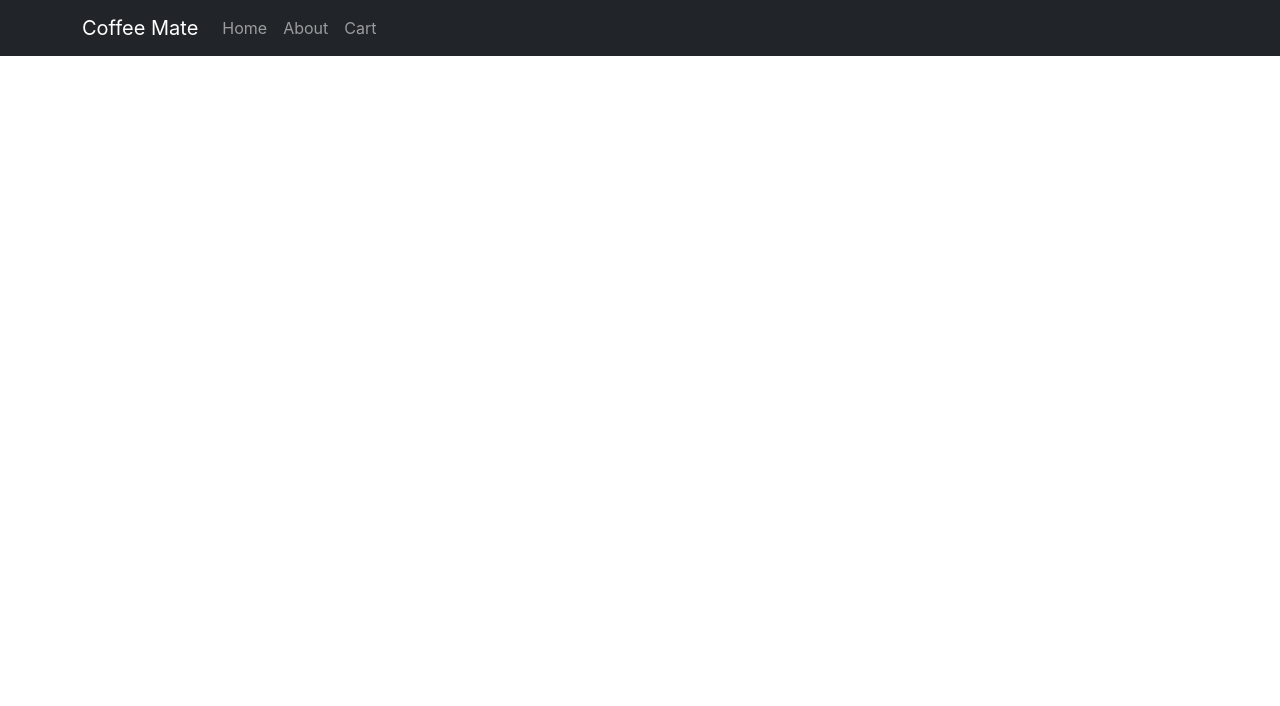
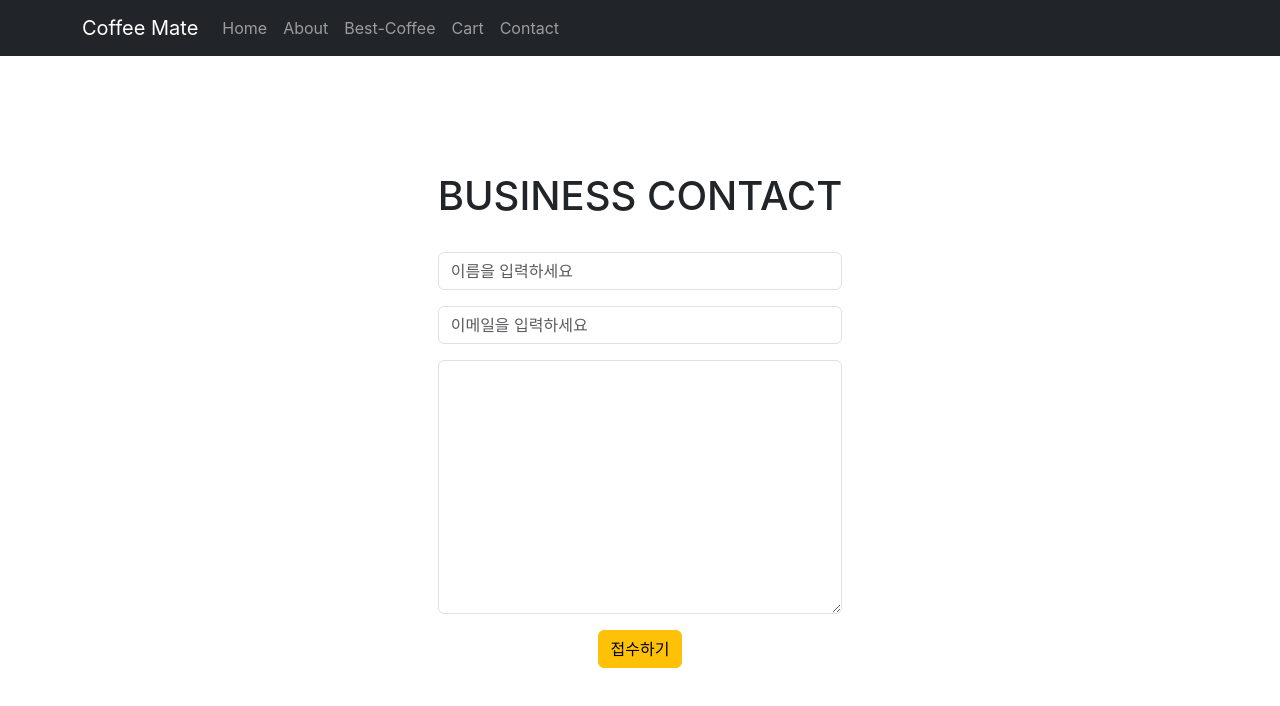
Before and after one commit to BVBFD/programmers-react-basic-todo, a React (Create React App) app: page /contact in a window 1280 px wide. Shown: the top 706 px of the page. Built offline with nearby package versions, Linux system fonts and the light colour scheme.

Commit message:
Feat(contact): contact 페이지 ui 구현

```diff
--- a/db.json
+++ b/db.json
@@ -72,5 +72,28 @@
       "content": "[리저브 전용음료] 리저브 콜드 브루, 바닐라 아이스크림, 몰트가 블렌딩된 리저브만의 쉐이크",
       "price": 4600
     }
+  ],
+  "bestcoffees": [
+    {
+      "id": 4,
+      "rank": 1,
+      "title": "돌체라떼",
+      "content": "스타벅스의 다른 커피 음료보다 더욱 깊은 커피의 맛과 향에 깔끔한 무지방 우유와 부드러운 돌체 시럽이 들어간 음료로 달콤하고 진한 커피 라떼",
+      "price": 5500
+    },
+    {
+      "id": 9,
+      "rank": 2,
+      "title": "민트콜드브루",
+      "content": "상쾌한 민트향 시럽과 잘게 갈린 얼음이 어우러져 시원함이 강렬하게 느껴지는 리저브만의 콜드 브루 음료",
+      "price": 4500
+    },
+    {
+      "id": 8,
+      "rank": 3,
+      "title": "여수 바다 유자 블렌디드",
+      "content": "맑고 깨끗한 여수 경도의 낮 바다 풍경을 형상화한 음료로 상큼하게 즐길 수 있는 유자 블렌디드 음료 (유자:국내산)",
+      "price": 4600
+    }
   ]
 }
--- a/package.json
+++ b/package.json
@@ -13,6 +13,7 @@
     "@types/react-dom": "^18.2.18",
     "axios": "^1.6.7",
     "bootstrap": "^5.3.2",
+    "concurrently": "^8.2.2",
     "json-server": "^1.0.0-alpha.23",
     "react": "^18.2.0",
     "react-bootstrap": "^2.10.0",
@@ -25,7 +26,9 @@
     "web-vitals": "^2.1.4"
   },
   "scripts": {
-    "start": "concurrently \"npx json-server db.json --port 8080\" \"react-scripts start\"",
+    "start": "concurrently \"npm run dev:client\" \"npm run dev:server\"",
+    "dev:client": "react-scripts start",
+    "dev:server": "npx json-server db.json --port 8080",
     "build": "react-scripts build",
     "test": "react-scripts test",
     "eject": "react-scripts eject"
--- a/src/App.tsx
+++ b/src/App.tsx
@@ -6,6 +6,8 @@ import Detail from "./pages/Detail/Detail";
 import About from "./pages/About/About";
 import { createContext, useContext, useMemo, useState } from "react";
 import Cart from "./pages/Cart/Cart";
+import BestCoffee from "./pages/BestCoffee/BestCoffee";
+import Contact from "./pages/Contact/Contact";
 
 const ContextStorage = createContext<ContextStorageType>({
   stock: 0,
@@ -39,7 +41,9 @@ function App() {
           <Nav className="me-auto">
             <Nav.Link onClick={() => navigate("/")}>Home</Nav.Link>
             <Nav.Link onClick={() => navigate("/about")}>About</Nav.Link>
+            <Nav.Link onClick={() => navigate("/best")}>Best-Coffee</Nav.Link>
             <Nav.Link onClick={() => navigate("/cart")}>Cart</Nav.Link>
+            <Nav.Link onClick={() => navigate("/contact")}>Contact</Nav.Link>
           </Nav>
         </Container>
       </Navbar>
@@ -56,6 +60,8 @@ function App() {
           }
         />
         <Route path="/cart" element={<Cart />} />
+        <Route path="/best" element={<BestCoffee />} />
+        <Route path="/contact" element={<Contact />} />
       </Routes>
     </div>
   );
--- /dev/null
+++ b/src/pages/BestCoffee/BestCoffee.tsx
@@ -0,0 +1,45 @@
+import axios from "axios";
+import { useEffect, useState } from "react";
+
+const BestCoffee = () => {
+  const [bestCoffees, setBestCoffees] = useState<BestCoffeeType[]>();
+
+  const getBestCoffeesData = async () => {
+    try {
+      const { data } = await axios.get(`http://localhost:8080/bestcoffees`);
+      setBestCoffees(data);
+    } catch (error) {
+      console.log(error);
+    }
+  };
+
+  useEffect(() => {
+    getBestCoffeesData();
+  }, []);
+
+  console.log(bestCoffees);
+
+  return (
+    <div className="container">
+      <div className="board">
+        {bestCoffees?.map((coffee: BestCoffeeType) => (
+          <div key={coffee.rank}>
+            <h1>{coffee.rank}위</h1>
+            <img
+              src={
+                process.env.PUBLIC_URL +
+                "/images/" +
+                `coffee${parseInt(`${coffee?.id}`) + 1}.jpg`
+              }
+              alt={`coffee${coffee?.id}`}
+              width="80%"
+            />
+            <h4>{coffee.title}</h4>
+          </div>
+        ))}
+      </div>
+    </div>
+  );
+};
+
+export default BestCoffee;
--- a/src/pages/Cart/Cart.tsx
+++ b/src/pages/Cart/Cart.tsx
@@ -1,8 +1,8 @@
 import { Table } from "react-bootstrap";
 import { useDispatch, useSelector } from "react-redux";
 import { RootStateType, plusCount, minusCount } from "../../Redux/store";
+
 const Cart = () => {
-  const { user } = useSelector((state: RootStateType) => state);
   const { cart } = useSelector((state: RootStateType) => state.cart);
   const dispatch = useDispatch();
 
--- /dev/null
+++ b/src/pages/Contact/Contact.tsx
@@ -0,0 +1,41 @@
+const Contact = () => {
+  return (
+    <div
+      className="container"
+      style={{
+        display: "flex",
+        justifyContent: "center",
+        alignItems: "center",
+        height: "85vh",
+      }}
+    >
+      <div className="board">
+        <h1>BUSINESS CONTACT</h1>
+        <br />
+        <form action="" method="">
+          <div className="form-group">
+            <input
+              type="text"
+              className="form-control"
+              placeholder="이름을 입력하세요"
+            />
+            <p></p>
+            <input
+              type="text"
+              className="form-control"
+              placeholder="이메일을 입력하세요"
+            />
+            <p></p>
+            <textarea className="form-control" rows={10}></textarea>
+            <p></p>
+          </div>
+          <button type="submit" className="btn btn-warning">
+            접수하기
+          </button>
+        </form>
+      </div>
+    </div>
+  );
+};
+
+export default Contact;
```
Also changed, not shown: src/react-app-env.d.ts (+8 -0 lines), 1 other file (tests, documents, lock files or other folders).
